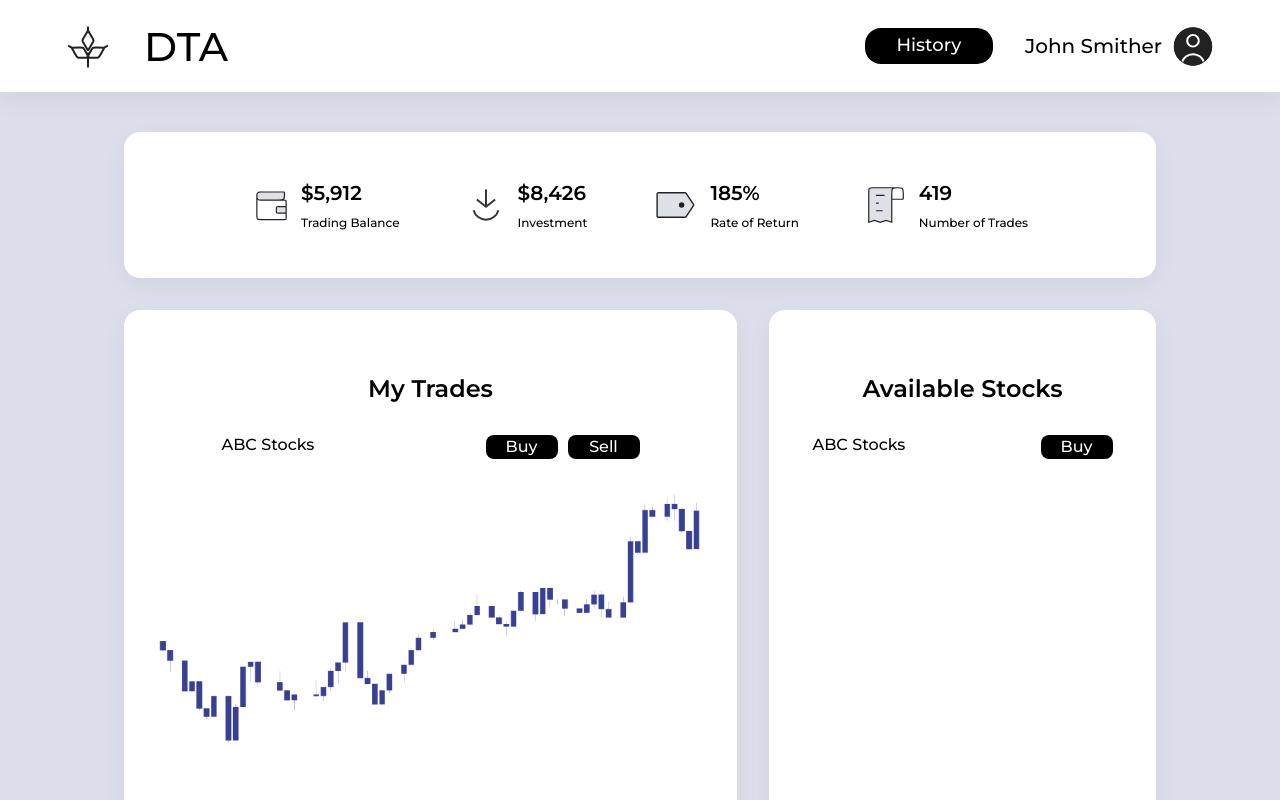
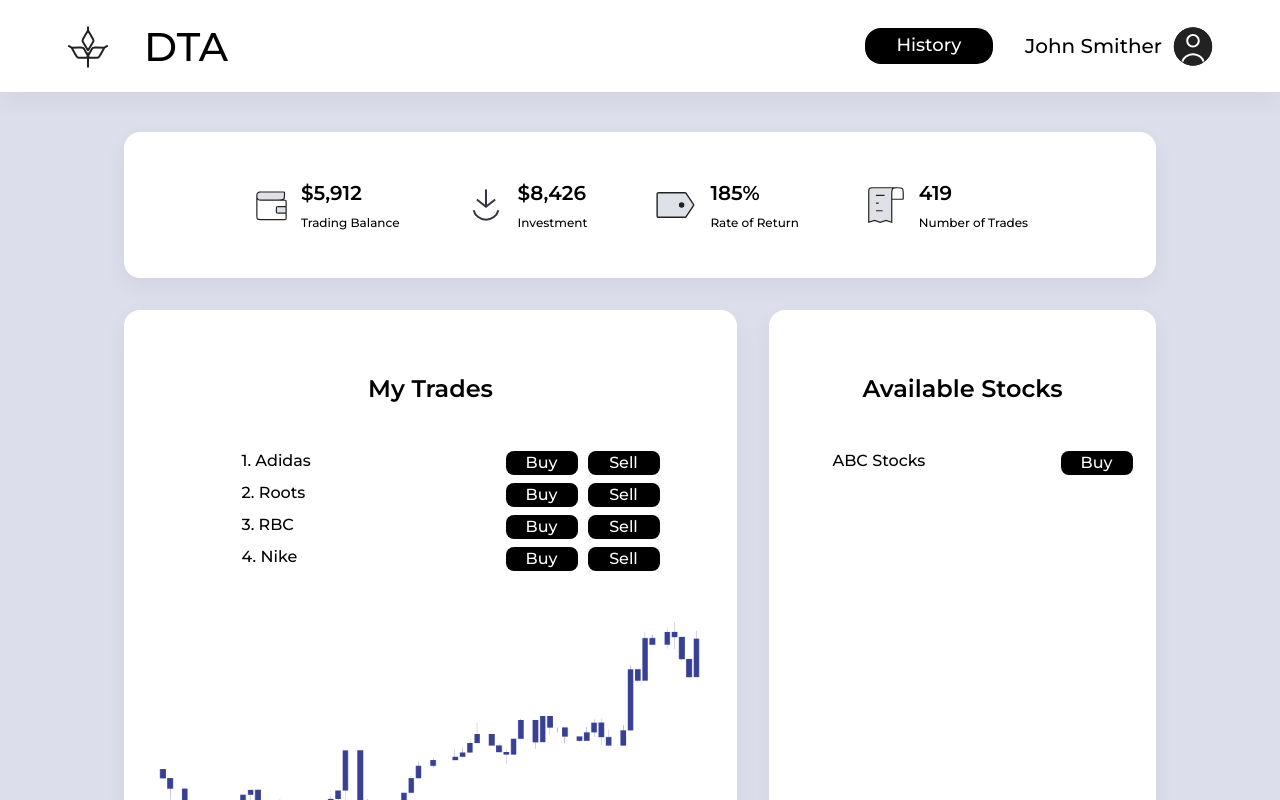
Before and after one commit to jakecomp/Day_Trading, a React (Create React App) app in the folder frontend/: page /home in a window 1280 px wide. Shown: the top 800 px of the page. Built offline with nearby package versions, Linux system fonts and the light colour scheme.

Commit message:
FRONTEND: Dynamic stocks list

```diff
--- a/frontend/src/components/home/containers.tsx
+++ b/frontend/src/components/home/containers.tsx
@@ -67,12 +67,12 @@ export const TradesCardContainer = styled.div`
     justify-content: flex-start;
     align-items: center;
 `
-export const TradesContainer = styled.div`
+export const TradesContainer = styled.ul`
     display: flex;
     flex-direction: column;
     gap: 8px;
 `
-export const TradesComponentContainer = styled.div`
+export const TradesComponentContainer = styled.li`
     width: 418px;
     display: flex;
     justify-content: space-between;
--- a/frontend/src/components/popups/card.tsx
+++ b/frontend/src/components/popups/card.tsx
@@ -4,7 +4,7 @@ export const LoggedCard = styled.div`
     width: 280px;
     height: 330px;
     background-color: #ffffff;
-    padding: 64px;
+    padding: 20px 64px 84px;
     margin-top: 64px;
     margin-bottom: 64px;
     box-shadow: 0 8px 24px 0 rgba(0, 0, 0, 0.05);
--- a/frontend/src/pages/Home.tsx
+++ b/frontend/src/pages/Home.tsx
@@ -37,7 +37,18 @@ import { InputComponentContainer, InputContainer } from '../components/sign_in/c
 import { CloseContainer } from '../components/popups/containers'
 import { useForm } from 'react-hook-form'
 
-export const Home = () => {
+export default function GetStocks(props: any) {
+    const data = props.data
+    const length = data.length
+
+    // const showList = data.map((item: any, index: any) => (
+    //     <TradesComponentContainer key={index} value={item}>
+    //         {item}
+    //     </TradesComponentContainer>
+    // ))
+}
+
+export const Home = (props: any) => {
     const [buyPopup, setBuyPopup] = useState(false)
     const [sellPopup, setSellPopup] = useState(false)
     const [historyPopup, setHistoryPopup] = useState(false)
@@ -70,6 +81,20 @@ export const Home = () => {
         console.log('AutoSell')
         console.log(data)
     }
+
+    const data = ['Adidas', 'Roots', 'RBC', 'Nike']
+
+    const listNumbers = data.map((numbers: any, index: any) => (
+        <TradesComponentContainer key={numbers}>
+            <Header4>
+                {index + 1}.&nbsp;{data[index]}
+            </Header4>
+            <AddSellContainer>
+                <SmallBlackButton onClick={() => setBuyPopup(true)}>Buy</SmallBlackButton>
+                <SmallBlackButton onClick={() => setSellPopup(true)}>Sell</SmallBlackButton>
+            </AddSellContainer>
+        </TradesComponentContainer>
+    ))
 
     return (
         <div>
@@ -126,15 +151,7 @@ export const Home = () => {
                     <TradesCard>
                         <TradesCardContainer>
                             <Header3>My Trades</Header3>
-                            <TradesContainer>
-                                <TradesComponentContainer>
-                                    <Header4>ABC Stocks</Header4>
-                                    <AddSellContainer>
-                                        <SmallBlackButton onClick={() => setBuyPopup(true)}>Buy</SmallBlackButton>
-                                        <SmallBlackButton onClick={() => setSellPopup(true)}>Sell</SmallBlackButton>
-                                    </AddSellContainer>
-                                </TradesComponentContainer>
-                            </TradesContainer>
+                            <TradesContainer>{listNumbers}</TradesContainer>
                             <img src={stats} width='571' height='258' />
                         </TradesCardContainer>
                     </TradesCard>
```
